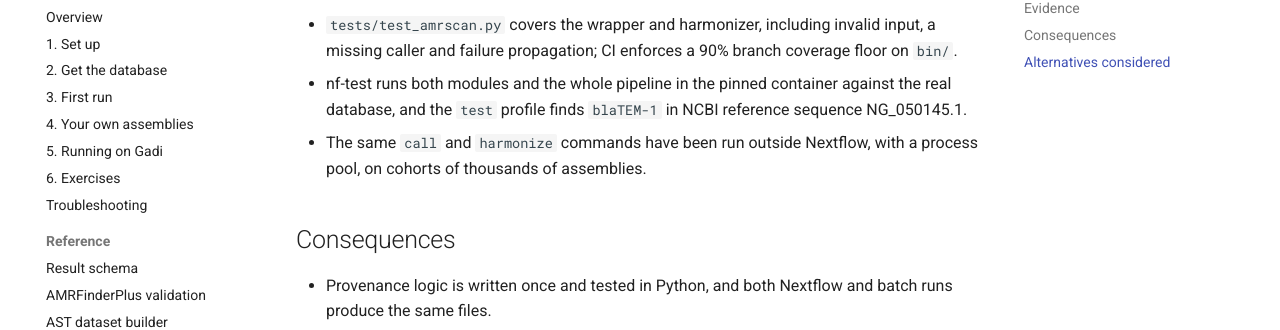
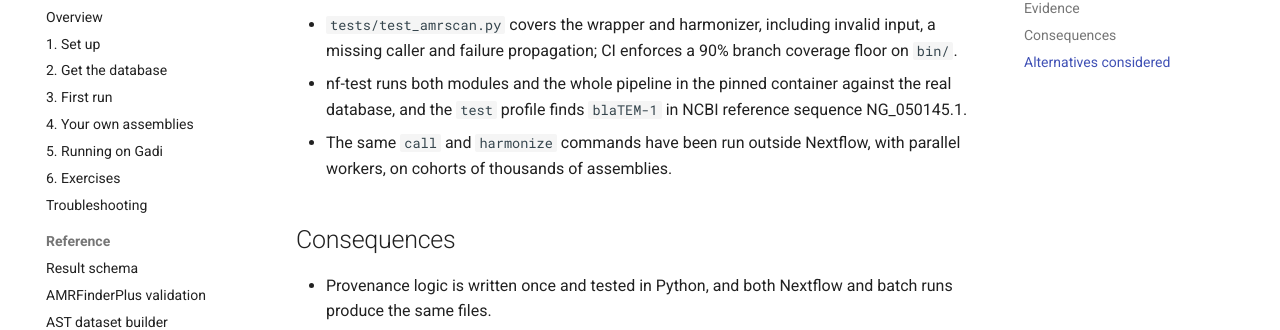
Before and after one commit to taowis/amrscan, an MkDocs documentation site: the page built from docs/decisions/0006-caller-wrapper.md, in a window 1280 px wide and 900 px high, scrolled down 888 px. Shown: the part 154-484 px from the top of the window. Built offline with MkDocs 1.6.1 and Material for MkDocs 9.7.7, drawn with Linux system fonts in a browser that asks for light colours; comment, search, counter and statistics services are not loaded.

Commit message:
Describe the batch runs as parallel workers, not a process pool

```diff
--- a/docs/decisions/0006-caller-wrapper.md
+++ b/docs/decisions/0006-caller-wrapper.md
@@ -41,7 +41,7 @@ workstation, and give the same output.
   against the real database, and the `test` profile finds `blaTEM-1` in
   NCBI reference sequence NG_050145.1.
 - The same `call` and `harmonize` commands have been run outside Nextflow,
-  with a process pool, on cohorts of thousands of assemblies.
+  with parallel workers, on cohorts of thousands of assemblies.
 
 ## Consequences
 
```
